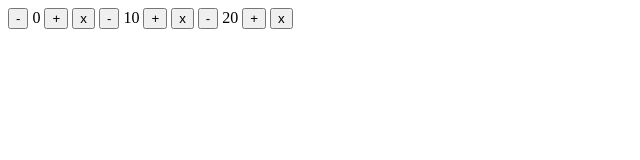
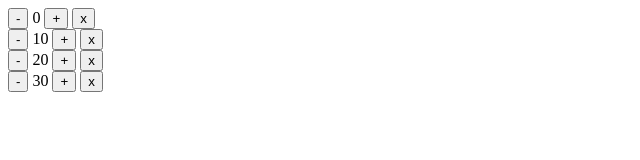
Before and after one commit to shannonmoeller/funlit, a website: page test.html in a window 1280 px wide. Shown: the whole page, without its empty margins (0-640 px from the left). Drawn offline with nearby package versions, Linux system fonts and the light colour scheme.

Commit message:
test imperative default

```diff
--- a/test.html
+++ b/test.html
@@ -3,6 +3,12 @@
 <meta name="viewport" content="width=device-width,initial-scale=1" />
 
 <title>funlit</title>
+
+<style>
+  fun-stepper {
+    display: block;
+  }
+</style>
 
 <script type="importmap">
   {
@@ -13,6 +19,11 @@
   }
 </script>
 <script type="module" src="./test.js"></script>
+<script type="module">
+  const stepper = document.createElement("fun-stepper");
+  stepper.count = 30;
+  document.body.append(stepper);
+</script>
 
 <fun-stepper count="0"></fun-stepper>
 <fun-stepper count="10"></fun-stepper>
```
